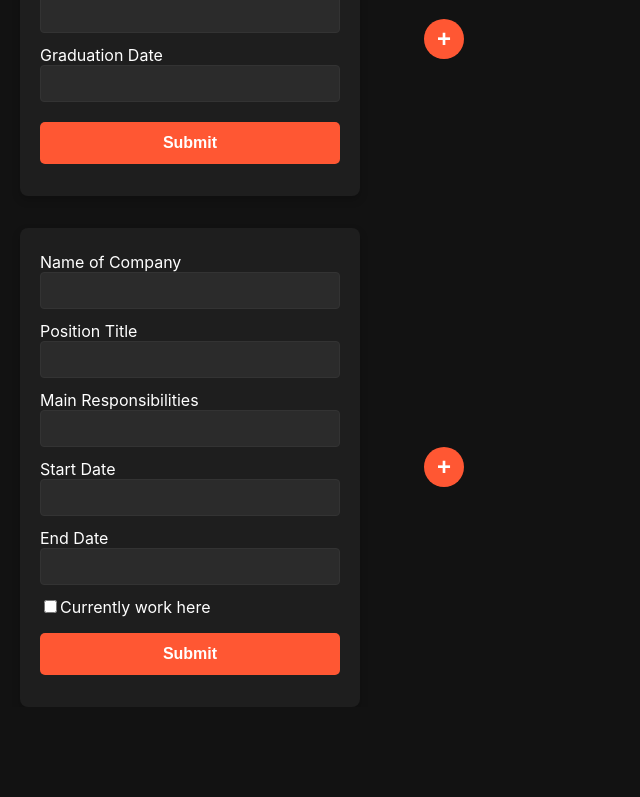
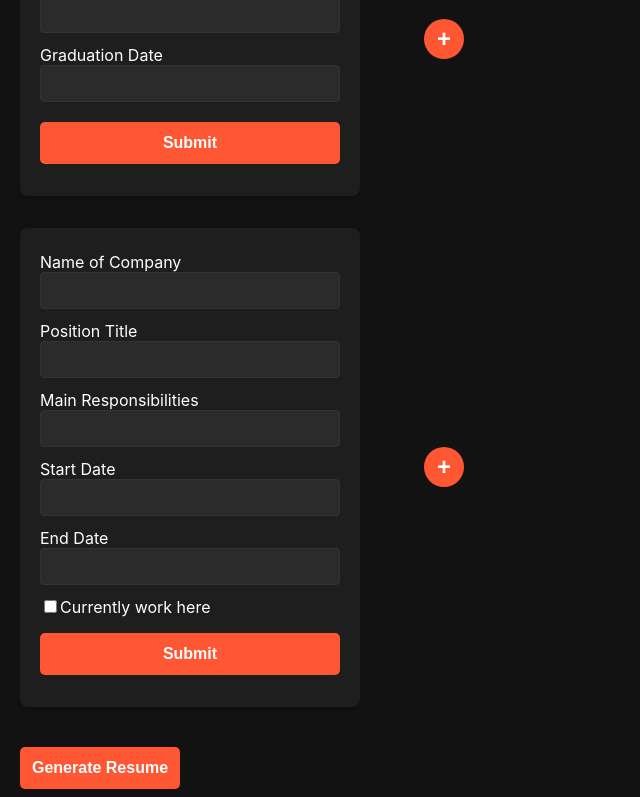
Before and after one commit to tcollm/cv-app, a React (Vite) app: page / in a window 1280 px wide. Shown: the part 645-1442 px from the top of the page, without its empty margins (0-640 px from the left). Before the commit the page ends 1352 px from the top, so only its background shows below. Built offline with nearby package versions, Linux system fonts and the light colour scheme.

Commit message:
feat: add confirmation to form delete

```diff
--- a/src/App.jsx
+++ b/src/App.jsx
@@ -17,7 +17,11 @@ function App() {
   const handleAddNewEx = () => handleAddNewForm(setExForms, exForms);
 
   const handleDeleteForm = (setForms, forms, id) => {
-    if (forms.length > 1) {
+    const confirmDelete = window.confirm(
+      "Are you sure you want to delete this form?"
+    );
+
+    if (forms.length > 1 && confirmDelete) {
       setForms(forms.filter((form) => form.id !== id));
     }
   };
@@ -25,6 +29,9 @@ function App() {
   const handleDeleteEd = (id) => handleDeleteForm(setEdForms, edForms, id);
   const handleDeleteEx = (id) => handleDeleteForm(setExForms, exForms, id);
 
+  const handleGenerateResume = () => {
+    console.log("generate resume");
+  };
   return (
     <>
       <section id="header">
@@ -65,8 +72,29 @@ function App() {
           +
         </button>
       </section>
+      <section id="generate">
+        <button id="generate-resume" onClick={handleGenerateResume}>
+          Generate Resume
+        </button>
+      </section>
     </>
   );
 }
 
 export default App;
+
+/*
+  TODO:
+  - handle submit onClick []
+    - confirm that all fields are filled out []
+    - display input info (remove labels?) []
+    - do not allow editing []
+    - display edit button []
+    - still allow delete []
+  - handle edit onClick: []
+    - display form again and allow editing []
+  - handle generate resume: []
+    - confirm that all forms have been submitted
+      (or at least filled out) []
+    - generate resume []
+*/
```
